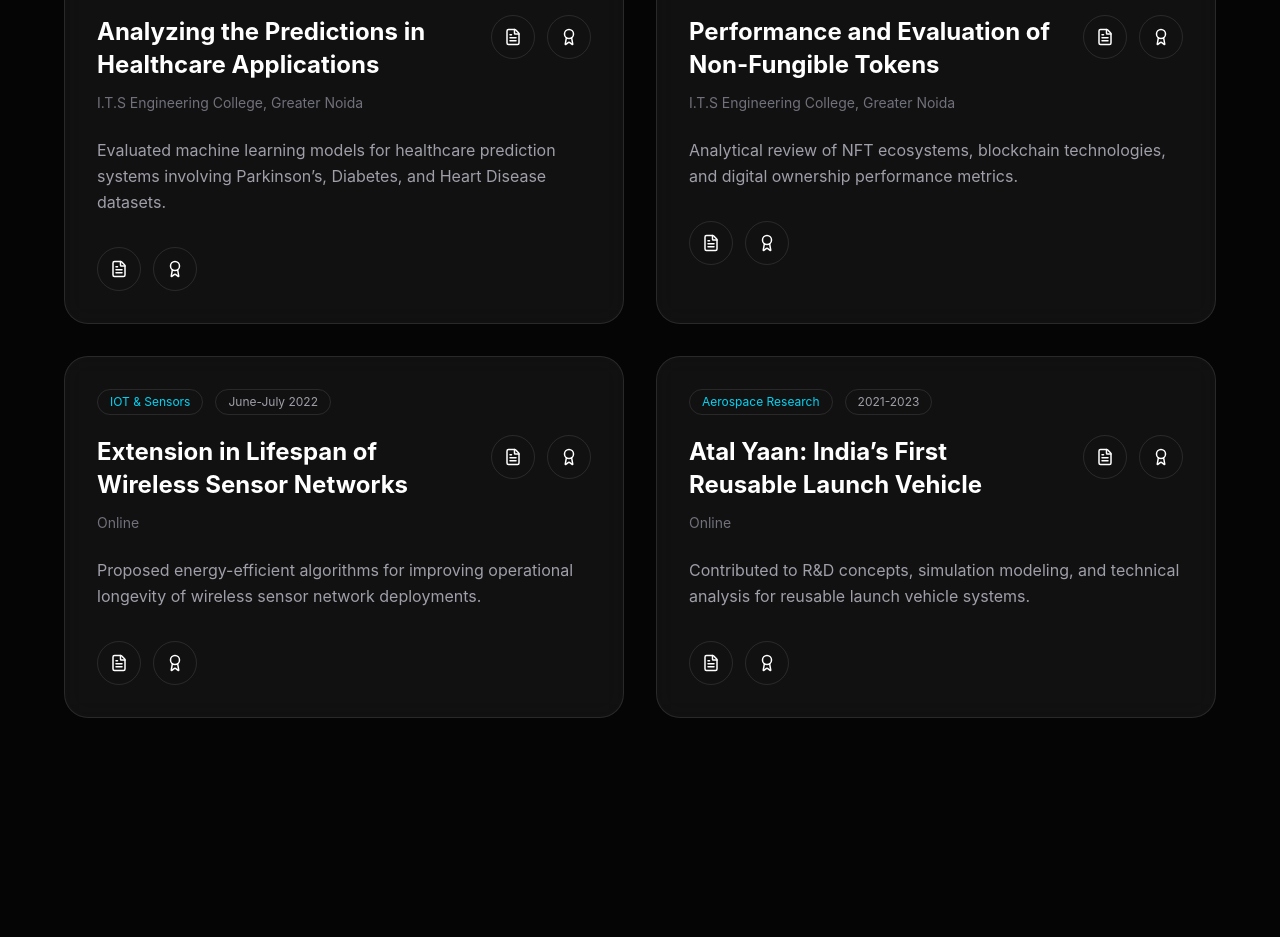
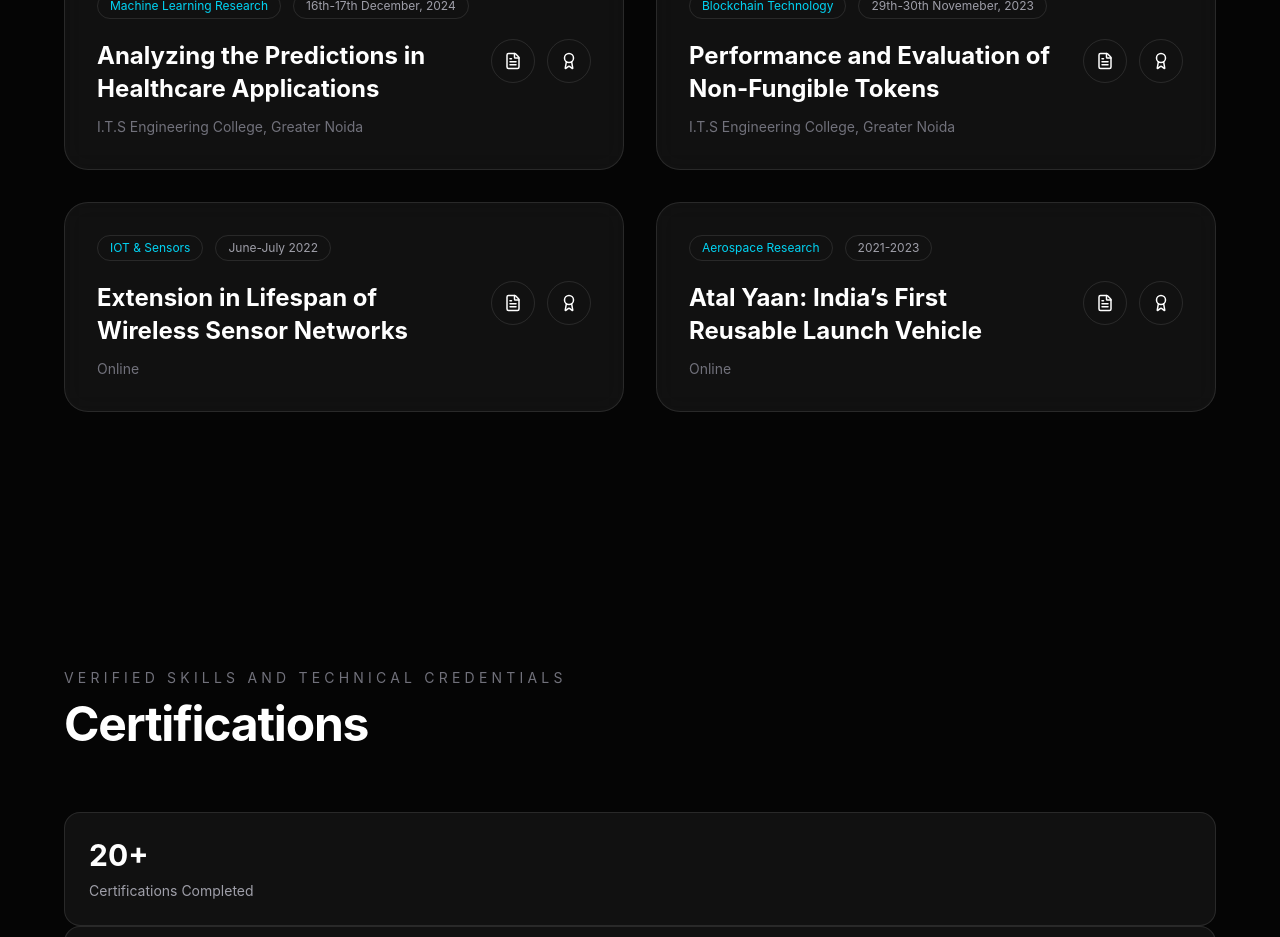
Before and after one commit to Karmendra55/My-Portfolio, a React (Vite) app: page / in a window 1280 px wide. Shown: the part 11000-11937 px from the top of the page. Built offline with nearby package versions, Linux system fonts and the light colour scheme.

Commit message:
Add files via upload

```diff
--- a/src/sections/research/Research.tsx
+++ b/src/sections/research/Research.tsx
@@ -40,6 +40,7 @@ const Research = () => {
         />
 
         {/* Research Cards */}
+        <br></br>
         <div className="grid lg:grid-cols-2 gap-8">
 
           {research.map((item) => (
@@ -143,58 +144,6 @@ const Research = () => {
 
               </div>
 
-                <p className="text-zinc-400 leading-relaxed mt-6">
-                  {item.description}
-                </p>
-
-                <div className="flex gap-3 mt-8">
-
-                {item.url !== "#" && (
-                  <a
-                    href={item.url}
-                    target="_blank"
-                    rel="noopener noreferrer"
-                    aria-label={`${item.title} publication`}
-                    className="
-                      flex
-                      h-11
-                      w-11
-                      items-center
-                      justify-center
-                      rounded-full
-                      border border-white/10
-                      transition
-                      hover:bg-white/10
-                    "
-                  >
-                    <FileText size={18} />
-                  </a>
-                )}
-
-                {researchCertificateFiles[item.id] && (
-                  <a
-                    href={researchCertificateFiles[item.id]}
-                    target="_blank"
-                    rel="noopener noreferrer"
-                    aria-label={`${item.title} certificate`}
-                    className="
-                      flex
-                      h-11
-                      w-11
-                      items-center
-                      justify-center
-                      rounded-full
-                      border border-white/10
-                      transition
-                      hover:bg-white/10
-                    "
-                  >
-                    <Award size={18} />
-                  </a>
-                )}
-
-              </div>
-
               </GlassCard>
 
             </Reveal>
```
